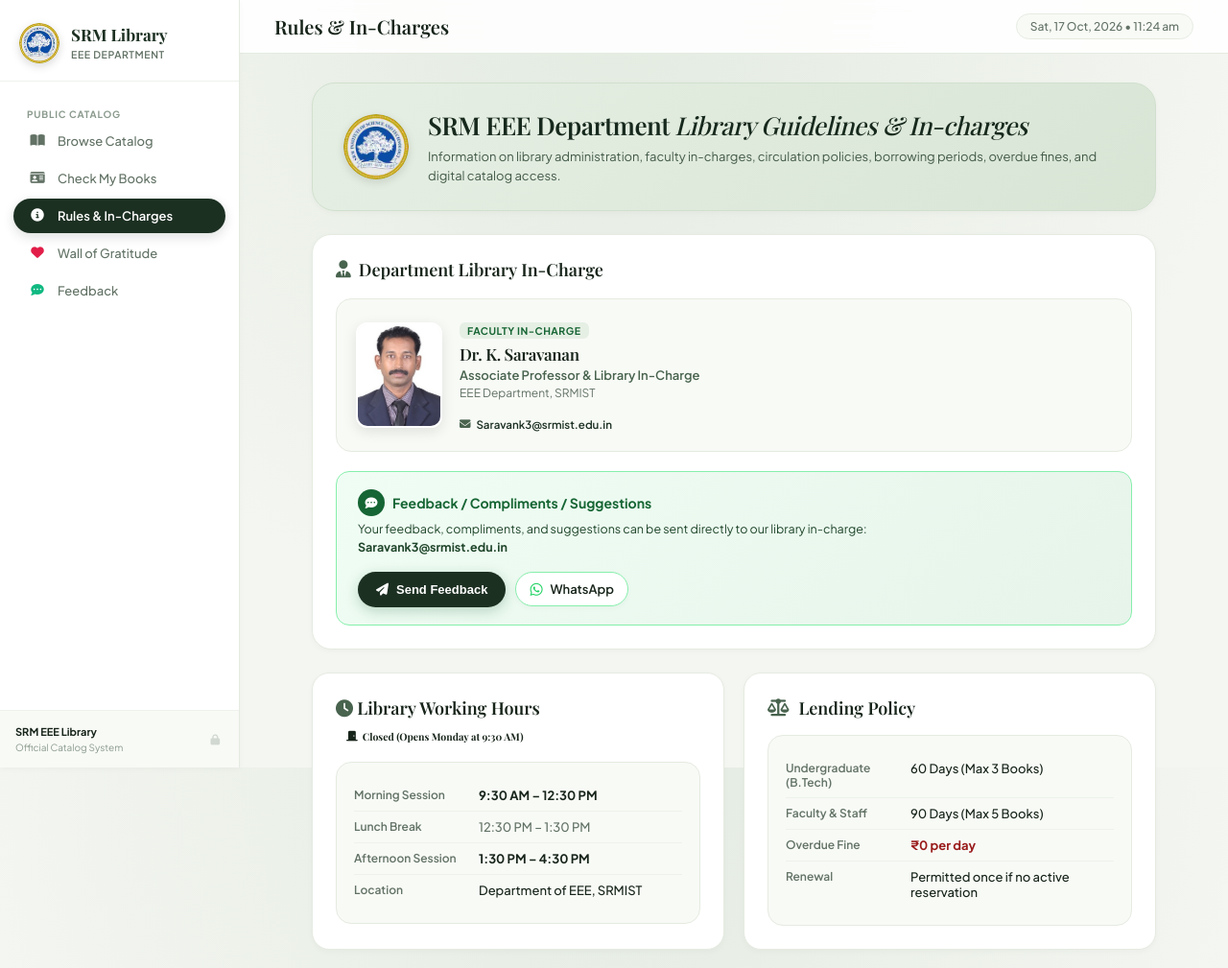
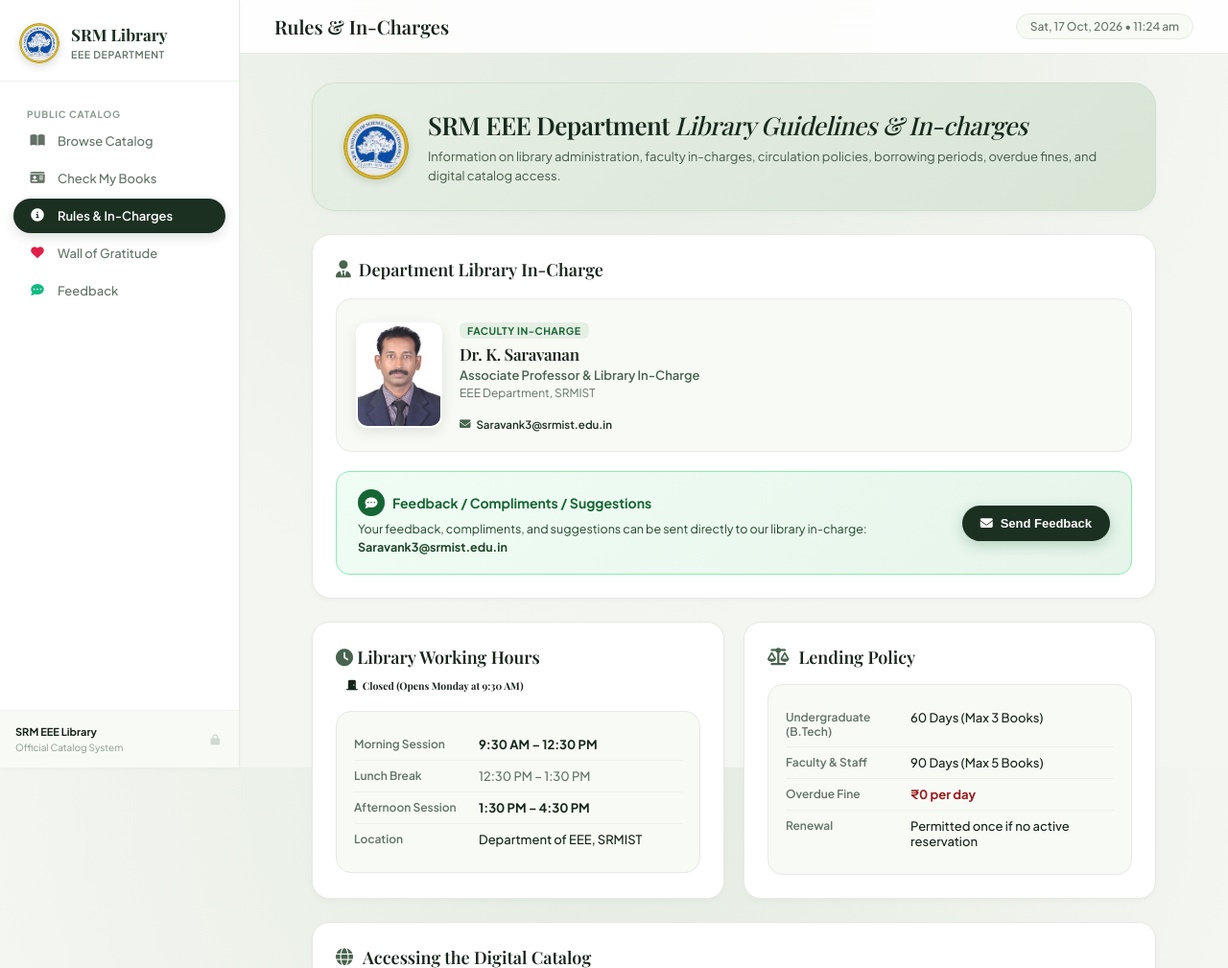
Before and after one commit to saaqibA21/libsrm, a Flask app: page /info in a window 1280 px wide. Shown: the top 1009 px of the page at 96% size. Run offline with Flask 3, Linux system fonts and the light colour scheme; data comes from the database, SQL or seed files in the repository; some web fonts are replaced.

Commit message:
Remove WhatsApp feedback option and standardize on email only

```diff
--- a/webapp/app.py
+++ b/webapp/app.py
@@ -317,7 +317,7 @@ def api_send_feedback():
     else:
         return jsonify({
             "success": False,
-            "message": f"Could not dispatch email: {err}. You can also use the Gmail Web or WhatsApp button."
+            "message": f"Could not dispatch email: {err}. You can also use the Gmail Web button below."
         }), 500
 
 
--- a/webapp/templates/base.html
+++ b/webapp/templates/base.html
@@ -1232,30 +1232,24 @@ async function submitFeedback(event) {
       </div>
 
       <button type="submit" class="btn btn-primary btn-lg" id="btnSubmitFeedback" style="justify-content:center; font-weight:700; margin-top:4px;">
-        <i class="fa fa-paper-plane"></i> Send Feedback Directly
+        <i class="fa fa-envelope"></i> Send Feedback
       </button>
     </form>
 
     <!-- Alternative Options Divider -->
     <div style="display:flex; align-items:center; margin:16px 0 12px; gap:10px;">
       <div style="flex:1; height:1px; background:var(--border);"></div>
-      <span style="font-size:11px; text-transform:uppercase; font-weight:700; color:var(--muted); letter-spacing:0.04em;">Or connect via</span>
+      <span style="font-size:11px; text-transform:uppercase; font-weight:700; color:var(--muted); letter-spacing:0.04em;">Or compose via</span>
       <div style="flex:1; height:1px; background:var(--border);"></div>
     </div>
 
-    <!-- Quick Buttons for Web Gmail & WhatsApp & Default Client -->
+    <!-- Quick Buttons for Web Gmail & Default Client -->
     <div style="display:grid; grid-template-columns:1fr 1fr; gap:8px;">
       <a href="https://mail.google.com/mail/?view=cm&fs=1&to=Saravank3@srmist.edu.in&su=SRM%20EEE%20Library%20Feedback" target="_blank" class="btn btn-outline" style="font-size:12px; justify-content:center; padding:8px 10px; font-weight:600;">
-        <i class="fa fa-envelope-open-text" style="color:#EA4335;"></i> Open Gmail Web
+        <i class="fa fa-envelope-open-text" style="color:#EA4335;"></i> Gmail Web
       </a>
-      <a href="https://api.whatsapp.com/send?text=Hello%20Dr.%20Saravanan,%20I%20have%20feedback%20regarding%20the%20SRM%20EEE%20Department%20Library:" target="_blank" class="btn btn-outline" style="font-size:12px; justify-content:center; padding:8px 10px; font-weight:600;">
-        <i class="fa-brands fa-whatsapp" style="color:#25D366; font-size:14px;"></i> Chat on WhatsApp
-      </a>
-    </div>
-
-    <div style="margin-top:10px; text-align:center;">
-      <a href="mailto:Saravank3@srmist.edu.in?subject=SRM%20EEE%20Library%20Feedback" style="font-size:11.5px; color:var(--muted); text-decoration:none;">
-        <i class="fa fa-arrow-up-right-from-square" style="font-size:10px;"></i> Open in Default Mail Client (Outlook / Mail)
+      <a href="mailto:Saravank3@srmist.edu.in?subject=SRM%20EEE%20Library%20Feedback" class="btn btn-outline" style="font-size:12px; justify-content:center; padding:8px 10px; font-weight:600;">
+        <i class="fa fa-arrow-up-right-from-square" style="font-size:11px;"></i> Default Mail App
       </a>
     </div>
   </div>
--- a/webapp/templates/info.html
+++ b/webapp/templates/info.html
@@ -65,11 +65,8 @@
       </div>
       <div style="display: flex; gap: 10px; flex-wrap: wrap; align-items: center;">
         <button type="button" onclick="openFeedbackModal()" class="btn btn-primary" style="padding: 10px 18px; font-size: 13px; font-weight: 700; display: inline-flex; align-items: center; gap: 8px; cursor: pointer; box-shadow: 0 4px 14px rgba(22, 101, 52, 0.25);">
-          <i class="fa fa-paper-plane"></i> Send Feedback
+          <i class="fa fa-envelope"></i> Send Feedback
         </button>
-        <a href="https://api.whatsapp.com/send?text=Hello%20Dr.%20Saravanan,%20I%20have%20feedback%20regarding%20the%20SRM%20EEE%20Department%20Library:" target="_blank" class="btn btn-outline" style="padding: 9px 14px; font-size: 13px; font-weight: 600; display: inline-flex; align-items: center; gap: 8px; background: #fff; border-color: #86EFAC;">
-          <i class="fa-brands fa-whatsapp" style="color: #25D366; font-size: 15px;"></i> WhatsApp
-        </a>
       </div>
     </div>
   </div>
```
